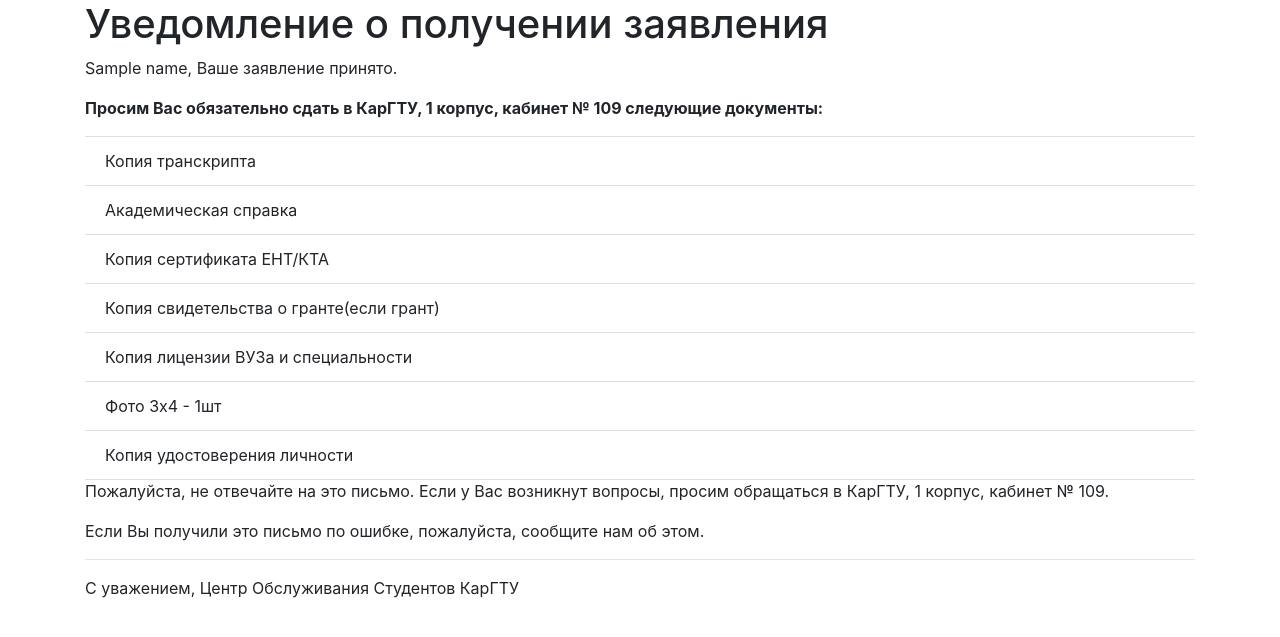
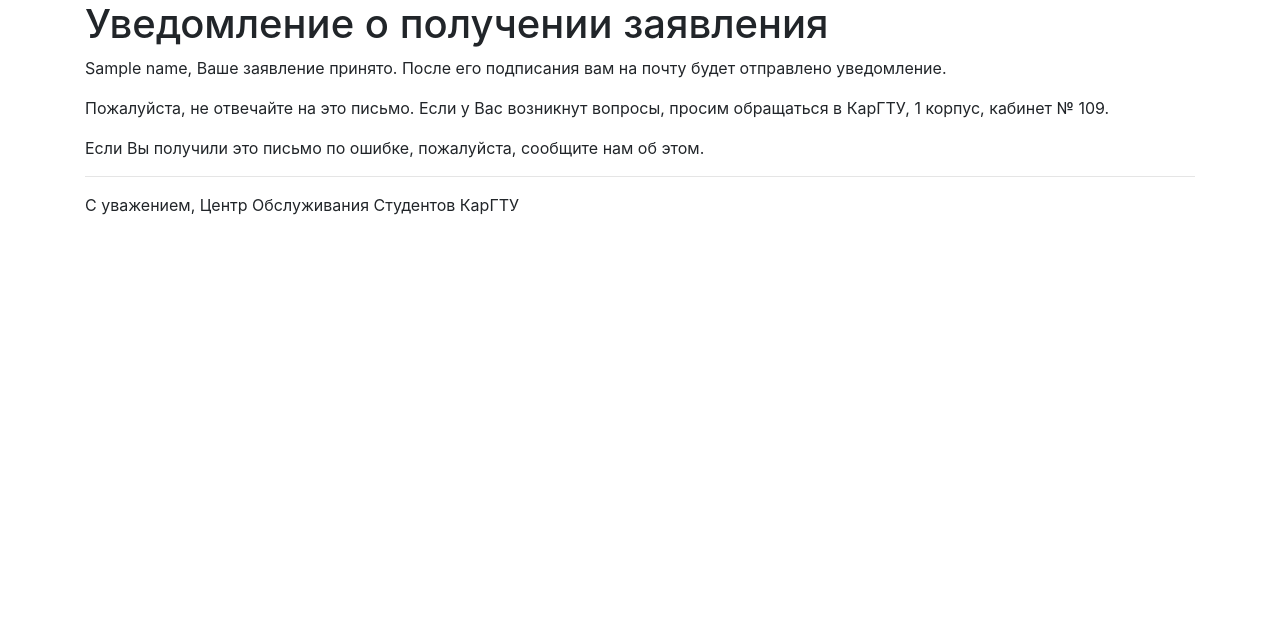
Before and after one commit to 5kif4a/student-service-center, a Django app: template templates/mails/transfer.html in a window 1280 px wide. Shown: the top 637 px of the page. Run offline with Django 3.2, Linux system fonts and the light colour scheme; the template is opened without the code that fills it: most values are stand-ins (such as "Sample title", 1, 10 or a date in 2020); some libraries are stand-ins or nearby versions.

Commit message:
transfer service fixed(not completely), removed link "Ministry of Education and Science of the Republic of Kazakhstan" from all views

```diff
--- a/ssc/admin.py
+++ b/ssc/admin.py
@@ -208,6 +208,8 @@ class AbroadAdmin(CustomAdmin):
     search_fields = ('last_name', 'first_name', 'patronymic', 'address',
                      'individual_identification_number')
 
+    autocomplete_fields = ('university', )
+
     readonly_fields = ('id_card_front', 'id_card_back')
 
     def id_card_front(self, obj):
--- a/ssc/models.py
+++ b/ssc/models.py
@@ -168,6 +168,7 @@ class Abroad(Person, Application):
     """
     Прием документов для участия в конкурсе на обучение за рубежом, в том числе академической мобильности
     """
+    id = HashidAutoField(primary_key=True, min_length=16)
 
     university = models.ForeignKey(University, on_delete=models.CASCADE, verbose_name=_('Университет'))
 
--- a/templates/applications/transfer.html
+++ b/templates/applications/transfer.html
@@ -212,9 +212,4 @@ div.WordSection1
 </div>
 
 </body>
-
-<<<<<<< Updated upstream
 </html>
-=======
-</html>
->>>>>>> Stashed changes
--- a/templates/mails/transfer.html
+++ b/templates/mails/transfer.html
@@ -2,20 +2,21 @@
 {% block message %}
 <div class="container">
     <h1>Уведомление о получении заявления</h1>
-    <p>{{ name }}, Ваше заявление принято.</p>
-    <p><b>Просим Вас обязательно сдать в КарГТУ, 1 корпус, кабинет № 109 следующие документы:</b></p>
-    <ul class="list-group list-group-flush">
-        <li class="list-group-item">Копия транскрипта</li>
-        <li class="list-group-item">Академическая справка</li>
-        <li class="list-group-item">Копия сертификата ЕНТ/КТА</li>
-        <li class="list-group-item">Копия свидетельства о гранте(если грант)</li>
-        <li class="list-group-item">Копия лицензии ВУЗа и специальности</li>
-        <li class="list-group-item">Фото 3х4 - 1шт</li>
-        <li class="list-group-item">Копия удостоверения личности</li>
-    </ul>
+    <p>{{ name }}, Ваше заявление принято. После его подписания вам на почту будет отправлено уведомление.</p>
+{#    <p><b>Просим Вас обязательно сдать в КарГТУ, 1 корпус, кабинет № 109 следующие документы:</b></p>#}
+{#    <ul class="list-group list-group-flush">#}
+{#        <li class="list-group-item">Копия транскрипта</li>#}
+{#        <li class="list-group-item">Академическая справка</li>#}
+{#        <li class="list-group-item">Копия сертификата ЕНТ/КТА</li>#}
+{#        <li class="list-group-item">Копия свидетельства о гранте(если грант)</li>#}
+{#        <li class="list-group-item">Копия лицензии ВУЗа и специальности</li>#}
+{#        <li class="list-group-item">Фото 3х4 - 1шт</li>#}
+{#        <li class="list-group-item">Копия удостоверения личности</li>#}
+{#    </ul>#}
     <p>Пожалуйста, не отвечайте на это письмо. Если у Вас возникнут вопросы, просим обращаться в КарГТУ, 1 корпус, кабинет № 109.</p>
     <p>Если Вы получили это письмо по ошибке, пожалуйста, сообщите нам об этом.</p>
     <hr>
     <p>С уважением, Центр Обслуживания Студентов КарГТУ</p>
 </div>
 {% endblock %}
+Ваше заявление подписано. Вы можете получить его в КарГТУ, 1 корпус, кабинет № 109. При себе необходимо  иметь удостоверение личности.
--- a/templates/ssc/abroad.html
+++ b/templates/ssc/abroad.html
@@ -9,7 +9,7 @@
     <div class="row text-break">
         <div class="col m-2 border border-info">
             <ul class="list-group list-group-flush">
-                <li class="list-group-item"><b>Государственный орган:</b> <a href="http://edu.gov.kz/ru" target="_blank">Министерство образования и науки РК</a></li>
+                <li class="list-group-item"><b>Государственный орган:</b> Министерство образования и науки РК</li>
                 <li class="list-group-item"><b>Получатели услуги:</b> Физические лица</li>
                 <li class="list-group-item"><b>Место предоставления услуги:</b>
                     <ul class="list-unstyled">
--- a/templates/ssc/hostel.html
+++ b/templates/ssc/hostel.html
@@ -9,7 +9,7 @@
     <div class="row text-break">
         <div class="col m-2 border border-info">
             <ul class="list-group list-group-flush">
-                <li class="list-group-item"><b>Государственный орган:</b> <a href="http://edu.gov.kz/ru" target="_blank">Министерство образования и науки РК</a></li>
+                <li class="list-group-item"><b>Государственный орган:</b> Министерство образования и науки РК</li>
                 <li class="list-group-item"><b>Получатели услуги:</b> Физические лица</li>
                 <li class="list-group-item"><b>Место предоставления услуги:</b>
                     <ul class="list-unstyled">
--- a/templates/ssc/transfer-and-recovery.html
+++ b/templates/ssc/transfer-and-recovery.html
@@ -9,7 +9,7 @@
     <div class="row text-break">
         <div class="col m-2 border border-info">
             <ul class="list-group list-group-flush">
-            <li class="list-group-item"><b>Государственный орган:</b> <a href="http://edu.gov.kz/ru" target="_blank">Министерство образования и науки РК</a></li>
+            <li class="list-group-item"><b>Государственный орган:</b> Министерство образования и науки РК</li>
             <li class="list-group-item"><b>Получатели услуги:</b> Физические лица</li>
             <li class="list-group-item"><b>Место предоставления услуги:</b>
                 <ul class="list-unstyled">
@@ -17,7 +17,7 @@
                 </ul>
             </li>
             <li class="list-group-item"><b>Стоимость услуги:</b> Бесплатно</li>
-            <li class="list-group-item"><b>Сроки оказания услуги:</b> 1 рабочий день</li>
+            <li class="list-group-item"><b>Сроки оказания услуги:</b> 1- 5 дней</li>
             <li class="list-group-item"><b>Полное наименование услуги:</b> Перевод и восстановление обучающихся в высших учебных заведениях</li>
         </ul>
         </div>
--- a/templates/ssc/transfer.html
+++ b/templates/ssc/transfer.html
@@ -14,7 +14,7 @@
         </thead>
         <tbody>
         <tr>
-            <td rowspan="4">При переводе в КарГТУ</td>
+            <td rowspan="4">При переводе в другой ВУЗ</td>
         </tr>
         <tr>
             <td>Удостоверение личности услугополучателя</td>
```
